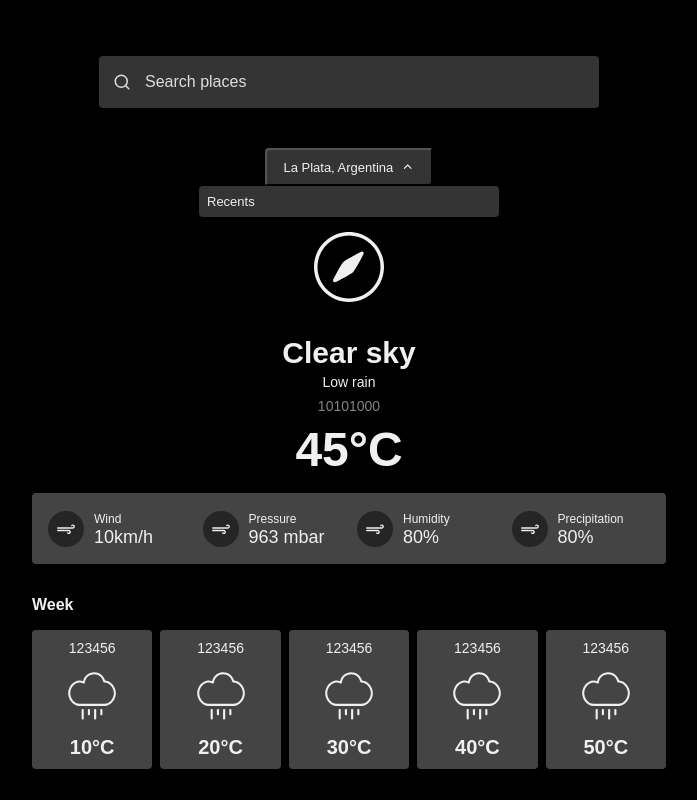
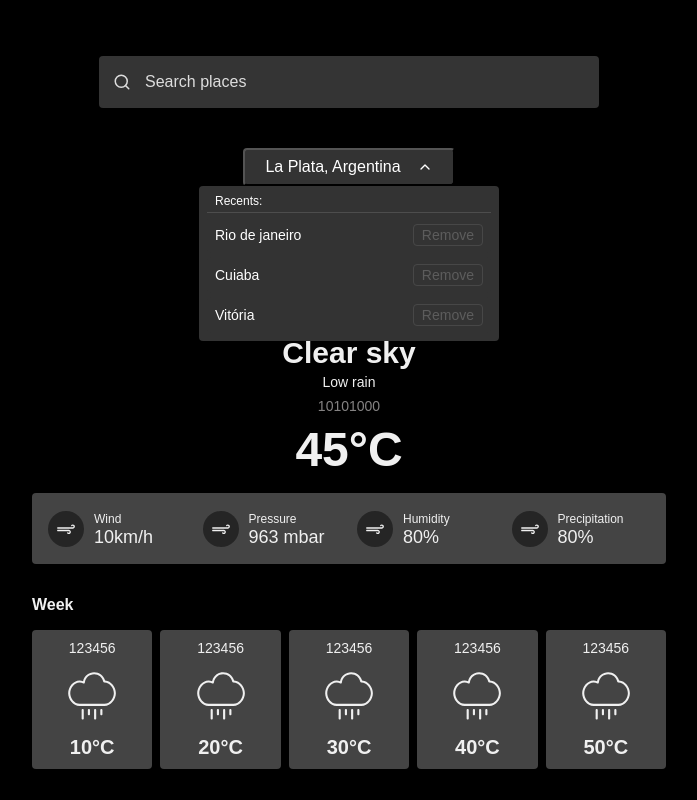
Before and after one commit to geniilsonfernandes/weather-app-react-s, a React (Create React App) app: page / in a window 1280 px wide. Both pictures are taken after a click on the button "La Plata, Argentina". Shown: the whole page, without its empty margins (291-988 px from the left). Built offline with nearby package versions, Linux system fonts and the light colour scheme.

Commit message:
:zap:chore(Menu): add menu buttons

```diff
--- a/src/components/Menu/ButtonMenu/styles.js
+++ b/src/components/Menu/ButtonMenu/styles.js
@@ -9,7 +9,7 @@ export const Wrapper = styled.div`
 export const ButtonLabel = styled.button`
   width: 100%;
   height: 100%;
-  padding: 0 8px;
+  padding: 4px 8px;
   text-align: left;
   border: none;
   border-radius: 4px;
@@ -17,10 +17,10 @@ export const ButtonLabel = styled.button`
   transition: background ease-in-out 300ms;
   ${({ theme }) => css`
     color: ${theme.colors.white[100]};
-    font-size: ${theme.fontSizes.normal};
-    background: ${theme.colors.black[100]};
+    font-size: ${theme.fontSizes.xsmall};
+    background: ${theme.colors.black[300]};
     &:hover {
-      background: ${theme.colors.black[300]};
+      background: ${theme.colors.black[400]};
     }
     &:hover + button {
       opacity: 1;
@@ -36,8 +36,8 @@ export const ButtonRemove = styled.button`
   position: absolute;
   padding: 2px 8px;
   right: 0;
-  margin-right: 8px;
   top: 50%;
+  margin-right:8px;
   transform: translateY(-50%);
   ${({ theme }) => css`
     color: ${theme.colors.white[100]};
--- a/src/components/Menu/index.jsx
+++ b/src/components/Menu/index.jsx
@@ -1,5 +1,6 @@
 import React, { useEffect, useRef, useState } from "react";
 import { FiChevronDown } from "react-icons/fi";
+import { ButtonMenu } from "./ButtonMenu";
 
 import * as S from "./styles";
 
@@ -26,11 +27,17 @@ export const Menu = () => {
     <S.Wrapper ref={modalRef}>
       <S.Menu aria-label="menu" aria-expanded={isOpen}>
         <S.Button onClick={() => handleClick()} isOpen={isOpen}>
-          <S.Label>La Plata, Argentina</S.Label> <FiChevronDown />
+          La Plata, Argentina
+          <FiChevronDown />
         </S.Button>
       </S.Menu>
       <S.Modal aria-label="menu expanded" isOpen={isOpen} aria-hidden={!isOpen}>
-        <S.Tag>Recents</S.Tag>
+        <S.Tag>Recents:</S.Tag>
+        <S.ModalContent>
+          <ButtonMenu title="Rio de janeiro" />
+          <ButtonMenu title="Cuiaba" />
+          <ButtonMenu title="Vitória" />
+        </S.ModalContent>
       </S.Modal>
     </S.Wrapper>
   );
--- a/src/components/Menu/stories.jsx
+++ b/src/components/Menu/stories.jsx
@@ -1,7 +1,7 @@
 import { Menu } from ".";
 
 export default {
-  title: "Menu",
+  title: "Menu/Menu",
   component: Menu,
 };
 
--- a/src/components/Menu/styles.js
+++ b/src/components/Menu/styles.js
@@ -4,47 +4,45 @@ export const Wrapper = styled.div`
   position: relative;
   display: inline-flex;
   justify-content: center;
-  max-width: 300px;
+  max-width: 400px;
   margin: 0 auto;
 `;
 export const Menu = styled.nav``;
 
 const ButtonModifiers = {
   active: (theme) => css`
-    background: ${theme.colors.black300};
+    background: ${theme.colors.black[300]};
     svg {
       transform: rotate(-180deg);
     }
   `,
 };
 export const Button = styled.button`
+  height: 38px;
+  padding: 0 20px;
   display: flex;
+  background: none;
   align-items: center;
-  gap: 8px;
+  gap: 16px;
   text-decoration: none;
   transition: all ease-in-out 200ms;
-  cursor: pointer;
-  background: none;
-  height: 38px;
-  padding: 0 16px;
-  z-index: 20;
   ${({ theme, isOpen }) => css`
-    color: ${theme.colors.white100};
+    color: ${theme.colors.white[100]};
+    font-size: ${theme.fontSizes.small};
     border-radius: ${theme.radius};
     &:hover {
-      color: ${theme.colors.white500};
-      background: ${theme.colors.black300};
+      color: ${theme.colors.white[500]};
+      background: ${theme.colors.black[300]};
     }
     svg {
       transition: all ease-in-out 200ms;
     }
     ${!!isOpen && ButtonModifiers.active(theme)}
   `}
+  cursor: pointer;
+  z-index: 20;
 `;
-export const Label = styled.span`
-  font-size: 1.3rem;
-  color: inherit;
-`;
+
 const modalModifier = {
   open: () => css`
     transform: translateX(-50%) translateY(0);
@@ -53,28 +51,39 @@ const modalModifier = {
   `,
 };
 export const Modal = styled.div`
-  background: ${({ theme }) => theme.colors.black300};
-  border-radius: ${({ theme }) => theme.radius};
-  padding: 4px 8px;
+  padding: 8px 8px;
   position: absolute;
   top: 100%;
   left: 50%;
   transform: translateX(-50%) translateY(-30px);
   transform-origin: center center;
   width: 300px;
-  max-width: 300px;
-  transition: all ease-in-out 100ms;
   opacity: 0;
   pointer-events: none;
+  transition: all ease-in-out 100ms;
+
   z-index: -10;
-  ${({ isOpen }) => css`
+  ${({ theme, isOpen }) => css`
+    background: ${theme.colors.black[300]};
+    border-radius: ${theme.radius};
     ${!!isOpen && modalModifier.open()}
   `}
 `;
 
 export const Tag = styled.span`
+  ${({ theme }) => css`
+    display: flex;
+    font-size: 1.2rem;
+    padding-left: 8px;
+    padding-bottom: 4px;
+    color: ${theme.colors.white[100]};
+    border-bottom: 1px solid ${theme.colors.black[400]};
+  `}
+`;
+
+export const ModalContent = styled.div`
+  padding-top: 4px;
   display: flex;
-  color: ${({ theme }) => theme.colors.white100};
-  font-size: 1.3rem;
-  padding: 4px 0;
+  flex-direction: column;
+  gap: 4px;
 `;
--- a/src/styles/theme.js
+++ b/src/styles/theme.js
@@ -22,12 +22,12 @@ export default {
     },
   },
   fontSizes: {
-    xsmall: "14rem",
-    normal: "16rem",
-    medium: "18rem",
-    large: "26rem",
-    xlarge: "42rem",
-    biger: "52rem",
+    xsmall: "1.4rem",
+    small: "1.6rem",
+    medium: "1.8rem",
+    large: "2.6rem",
+    xlarge: "4.2rem",
+    biger: "5.2rem",
   },
   radius: "4px",
 };
```
